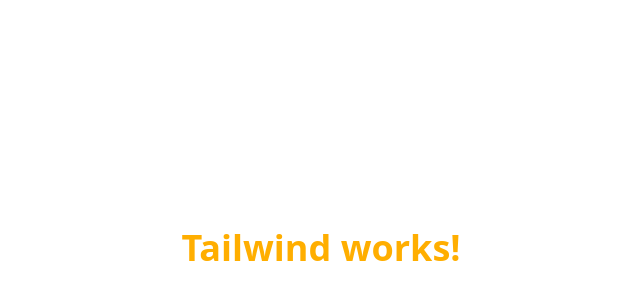
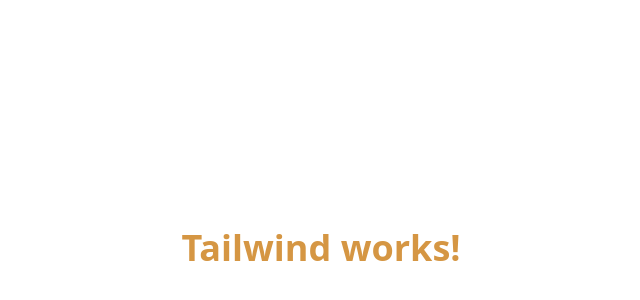
Before and after one commit to shubha-tekgro/aussie-globe, a Next.js app: page / in a window 1280 px wide. Shown: the part 152-452 px from the top of the page, without its empty margins (319-959 px from the left). Built offline with nearby package versions, Linux system fonts and the light colour scheme.

Commit message:
added structure

```diff
--- /dev/null
+++ b/app/pages/Home.jsx
@@ -0,0 +1,5 @@
+export const Home = () => {
+  return (
+    <div>Home</div>
+  )
+}
--- a/tailwind.config.js
+++ b/tailwind.config.js
@@ -16,9 +16,12 @@
           DEFAULT: '#E60914',
           100: '#FDF2FA',
         },
-        yellow: '#FFAE00',
+        green: '#1AC72E',
+        yellow: '#D59643',
         gray: {
-          DEFAULT: '#666666',
+          DEFAULT: '#444444',
+          900: '#222222',
+          500: '#333333',
         }
       },
       fontSize: {
```
Also changed, not shown: app/layout/Footer.jsx (added), app/layout/Header.jsx (added), app/layout/Sidebar.jsx (added), 1 other file (tests, documents, lock files or other folders).
